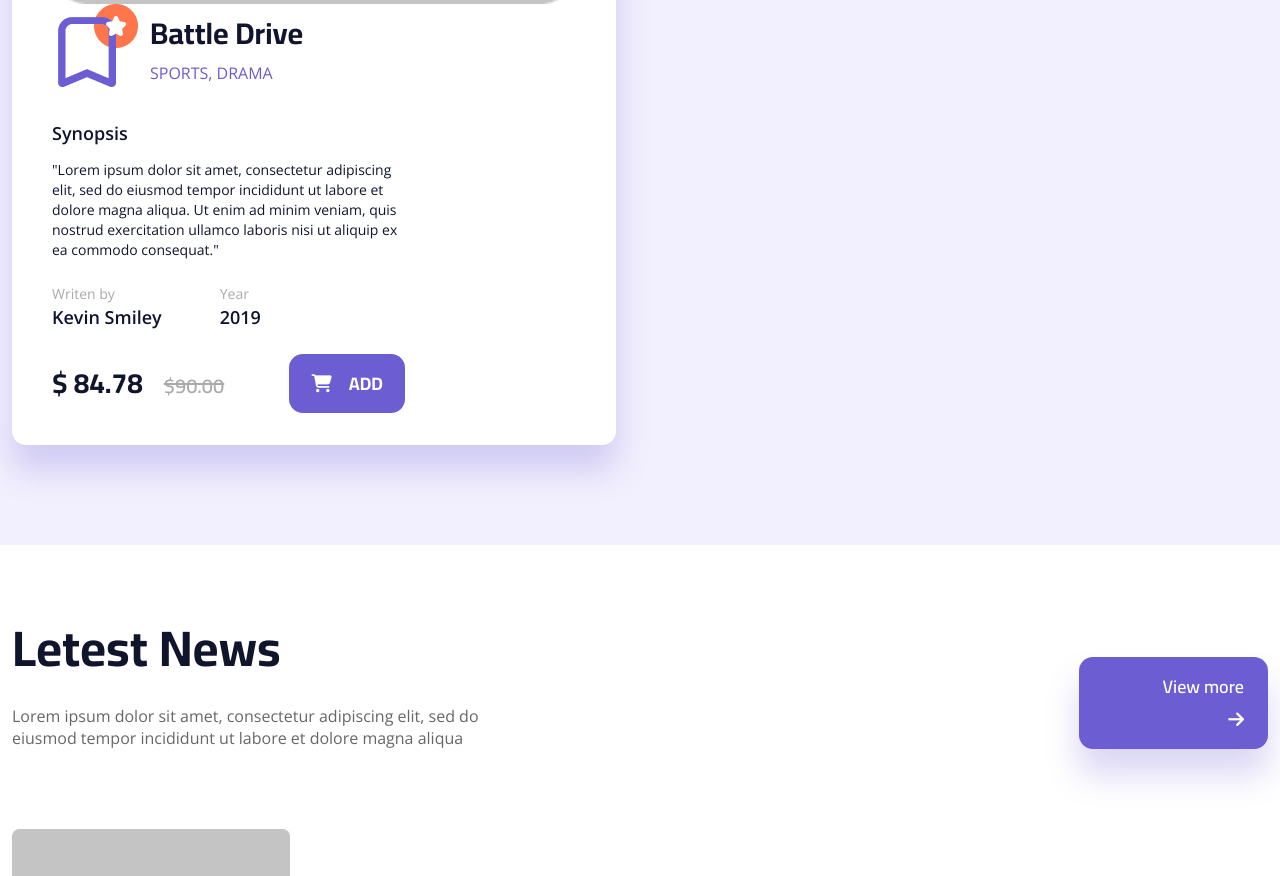
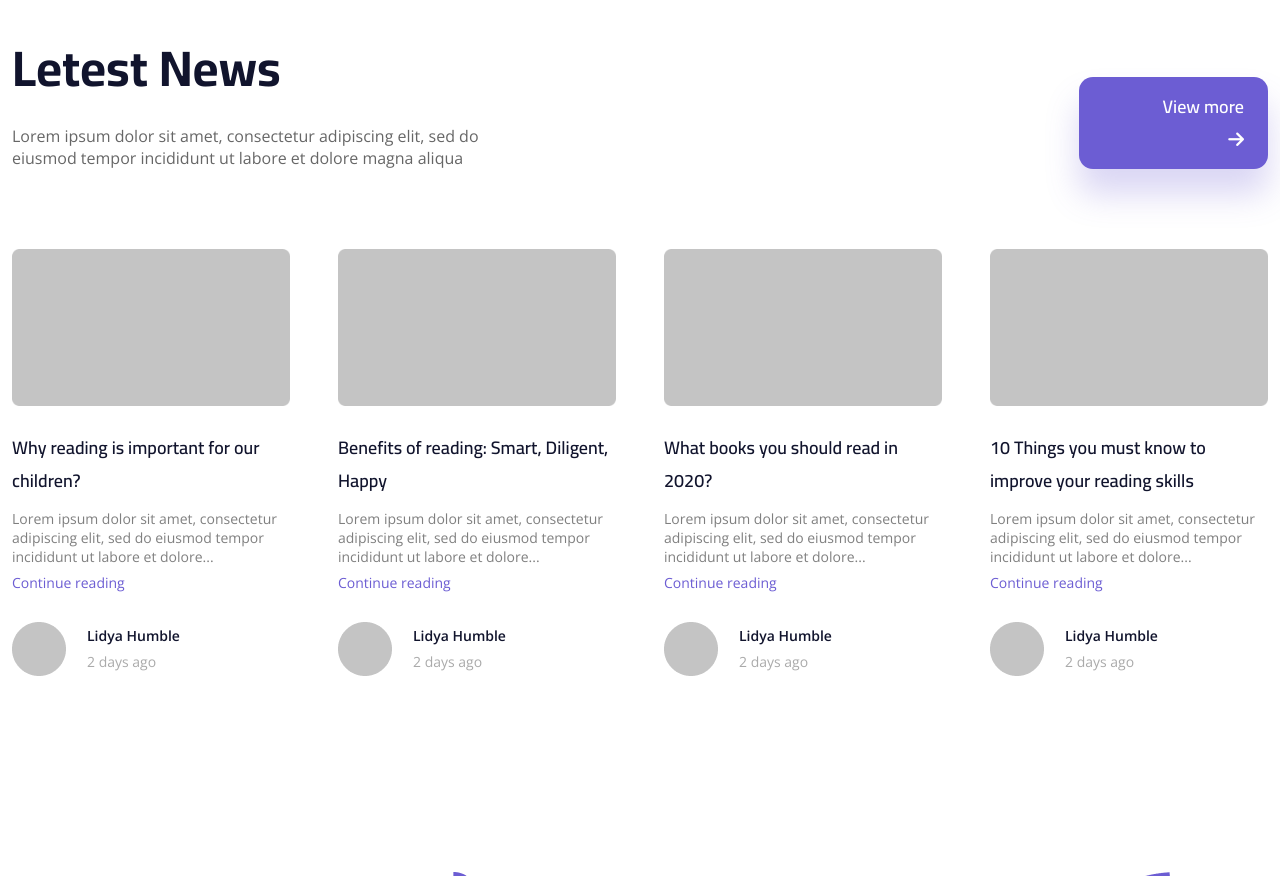
Before and after one commit to mashrafi02/Bookoe-main, a plain HTML site: page index.html in a window 1280 px wide. Shown: the part 5653-6529 px from the top of the page. Drawn offline with nearby package versions, Linux system fonts and the light colour scheme.

Commit message:
minor bug fixed

```diff
--- a/css/main.css
+++ b/css/main.css
@@ -789,13 +789,9 @@ nav .sign i{
     padding: 32px 40px;
     border-radius: 14px;
     display: flex;
-    flex-wrap: wrap;
     justify-content: space-between;
 }
 
-.featured-banner .banner .banner-cover{
-    width: 100%;
-}
 
 .featured-banner .details .heading{
     display: flex;
--- a/css/responsive.css
+++ b/css/responsive.css
@@ -301,9 +301,14 @@
     }
 
     .featured-banner .banner {
+        flex-wrap: wrap;
         padding: 14px 14px;
         border-radius: 10px;
         margin-bottom: 30px;
+    }
+
+    .featured-banner .banner .banner-cover{
+        width: 100%;
     }
 
     .featured-banner .banner .banner-cover {
--- a/index.html
+++ b/index.html
@@ -1187,7 +1187,7 @@
                     <a class="d-inline-block" href="#">View more <i class="fa-solid fa-arrow-right"></i></a>
                 </div>
             </div>
-            <div class="row gx-5 d-lg-block d-none">
+            <div class="row gx-5 d-lg-flex d-none">
                 <div class="col-lg-3">
                     <div class="item">
                         <img class="cover" src="./images/placeholder-3.png" alt="not found">
```
